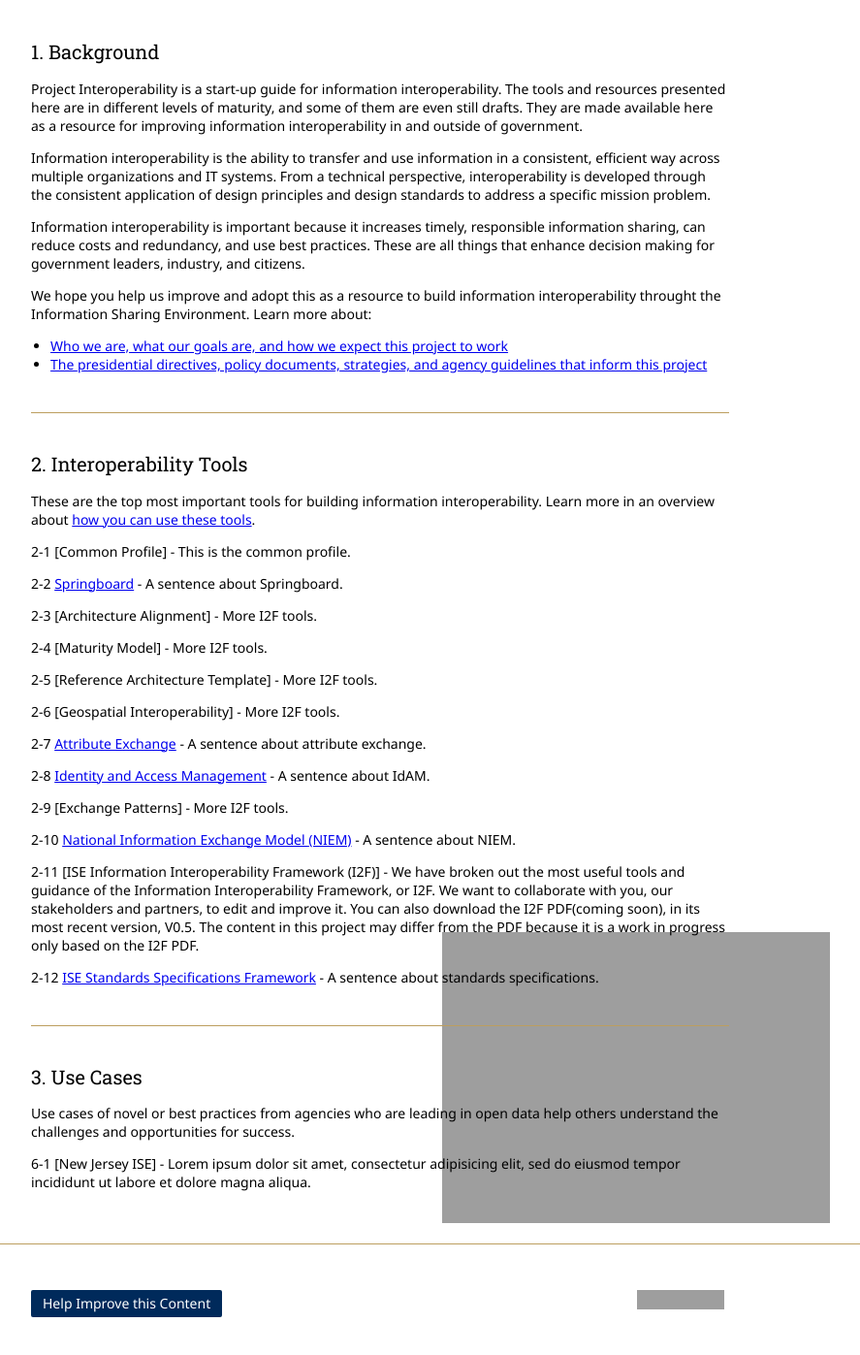
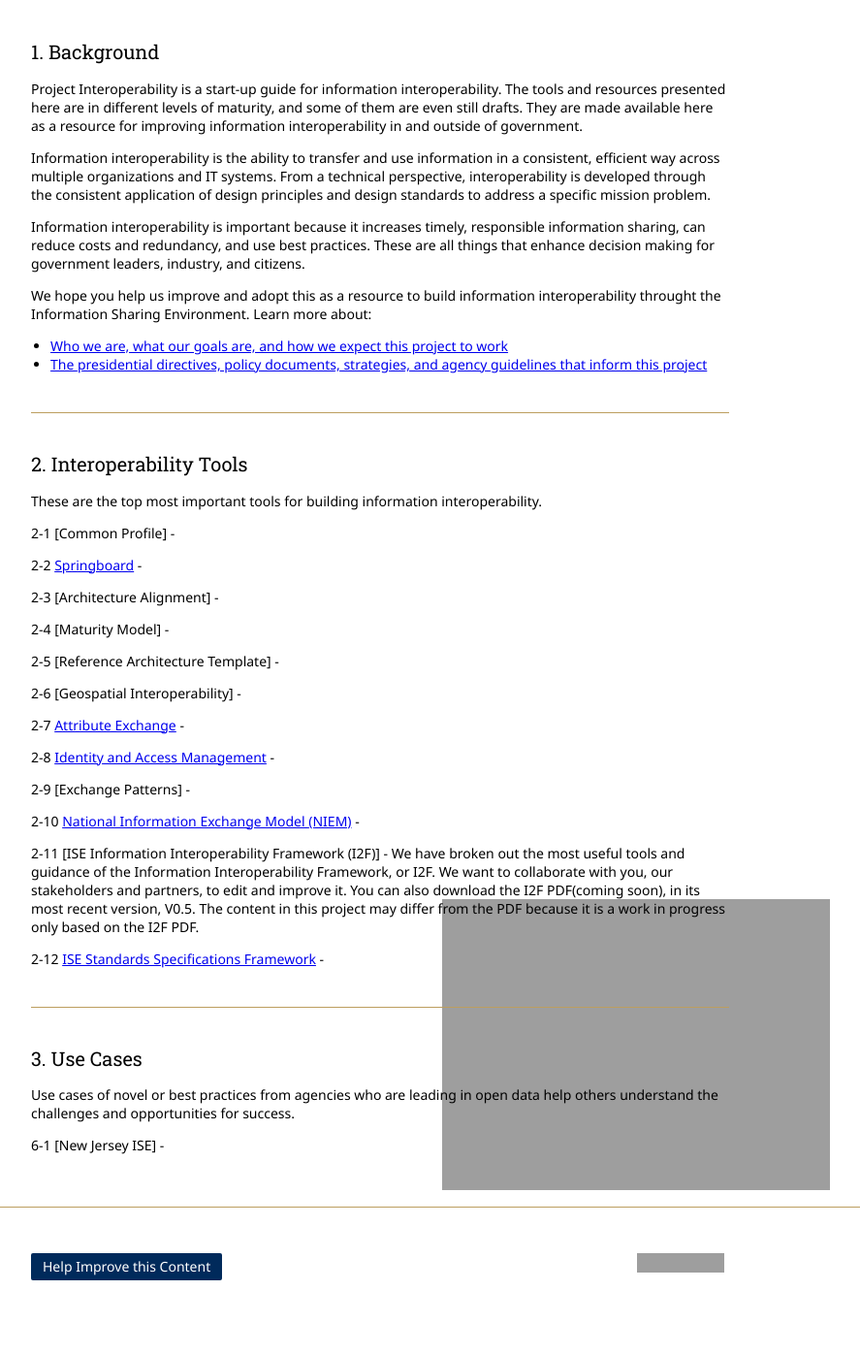
Before and after one commit to Project-Interoperability/project-interoperability.github.io, a Jekyll site: the page built from index.md, in a window 1280 px wide and 1400 px high, scrolled down 292 px. Shown: the top 1397 px of the window at 97% size, without its empty margins (248-1135 px from the left). Built offline with Jekyll 4.4.1, drawn with Linux system fonts in a browser that asks for light colours; nearby versions of some CDN libraries; after the commit the page ends 1654 px from its top, so only the background shows below that; grey boxes are pictures that could not be loaded.

Commit message:
Update index.md

```diff
--- a/index.md
+++ b/index.md
@@ -25,31 +25,31 @@ We hope you help us improve and adopt this as a resource to build information in
 
 ##2. Interoperability Tools
 
-These are the top most important tools for building information interoperability. Learn more in an overview about [how you can use these tools](http://ise.gov).
+These are the top most important tools for building information interoperability.
 
-2-1 [Common Profile] - This is the common profile.
+2-1 [Common Profile] -
 
-2-2 [Springboard](/springboard/) - A sentence about Springboard.
+2-2 [Springboard](/springboard/) -
 
-2-3 [Architecture Alignment] - More I2F tools.
+2-3 [Architecture Alignment] -
 
-2-4 [Maturity Model] - More I2F tools.
+2-4 [Maturity Model] -
 
-2-5 [Reference Architecture Template] - More I2F tools.
+2-5 [Reference Architecture Template] -
 
-2-6 [Geospatial Interoperability] - More I2F tools.
+2-6 [Geospatial Interoperability] -
 
-2-7 [Attribute Exchange](/attribute-exchange/) - A sentence about attribute exchange.
+2-7 [Attribute Exchange](/attribute-exchange/) -
 
-2-8 [Identity and Access Management](/idam/) - A sentence about IdAM.
+2-8 [Identity and Access Management](/idam/) -
 
-2-9 [Exchange Patterns] - More I2F tools.
+2-9 [Exchange Patterns] -
 
-2-10 [National Information Exchange Model (NIEM)](/niem/) - A sentence about NIEM.
+2-10 [National Information Exchange Model (NIEM)](/niem/) -
 
 2-11 [ISE Information Interoperability Framework (I2F)] - We have broken out the most useful tools and guidance of the Information Interoperability Framework, or I2F. We want to collaborate with you, our stakeholders and partners, to edit and improve it. You can also download the I2F PDF(coming soon), in its most recent version, V0.5. The content in this project may differ from the PDF because it is a work in progress only based on the I2F PDF.
 
-2-12 [ISE Standards Specifications Framework](/standards-specifications/) - A sentence about standards specifications.
+2-12 [ISE Standards Specifications Framework](/standards-specifications/) -
 
 ----------------
 
@@ -57,4 +57,4 @@ These are the top most important tools for building information interoperability
 
 Use cases of novel or best practices from agencies who are leading in open data help others understand the challenges and opportunities for success.
 
-6-1 [New Jersey ISE] - Lorem ipsum dolor sit amet, consectetur adipisicing elit, sed do eiusmod tempor incididunt ut labore et dolore magna aliqua.
+6-1 [New Jersey ISE] -
```
